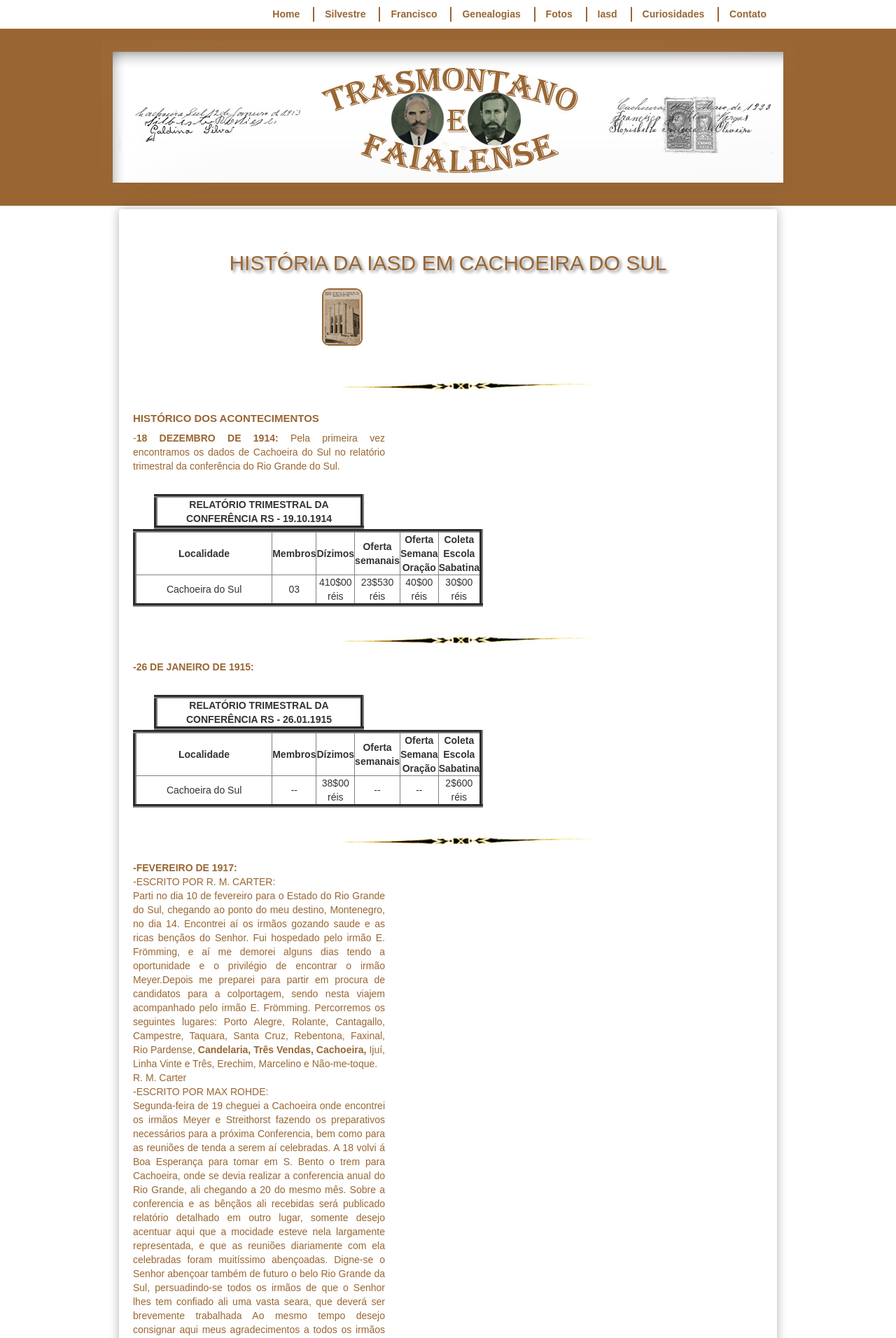
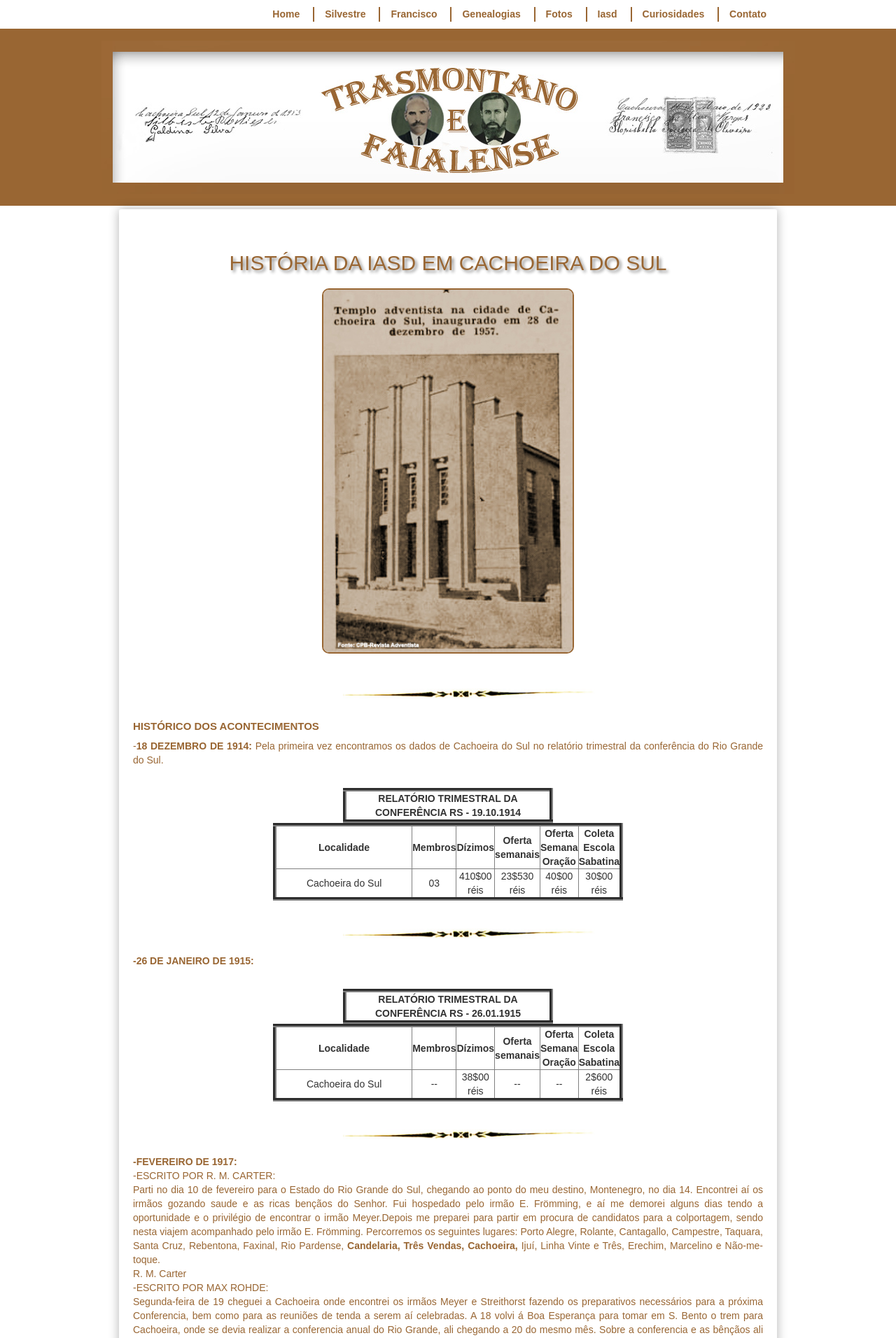
Before and after one commit to claudiovargas1955/claudiovargas1955.github.io, a Jekyll site: the page built from _pages/história-da-iasd-cachoeira.html, in a window 1280 px wide. Shown: the top 1912 px of the page at 70% size. Built offline with Jekyll 4.4.1, drawn with Linux system fonts in a browser that asks for light colours; some web fonts are replaced.

Commit message:
Update história-da-iasd-cachoeira.html

```diff
--- a/_pages/história-da-iasd-cachoeira.html
+++ b/_pages/história-da-iasd-cachoeira.html
@@ -102,19 +102,17 @@
         padding-left: 40px;
   }
 
-  .fig{
-       width: 40%;
-  }
+
 
 </style>
 </head>
 
 <body>
 <h2>HISTÓRIA DA IASD EM CACHOEIRA DO SUL</h2>
-<div class= "fig">
+
 <figure class="foto-legenda">
   <div class= "fig">
-<p><img class="esq2" style="float:center"; src="/images/Inauguração.jpg" class="img-responsive" width="400px" title="";/></div>
+<p><img class="esq2" style="float:center"; src="/images/Inauguração.jpg" class="img-responsive" width="400px" title="";/>
   <figcaption>
 <h3><br><br><br><br>Pr. Aracely Mello<br>Pr. Ataliba Huff<br>Ledovina Marafiga<br>Guilherme Gustavo Preuss<br></h3></figcaption></figure><br>
 
```
